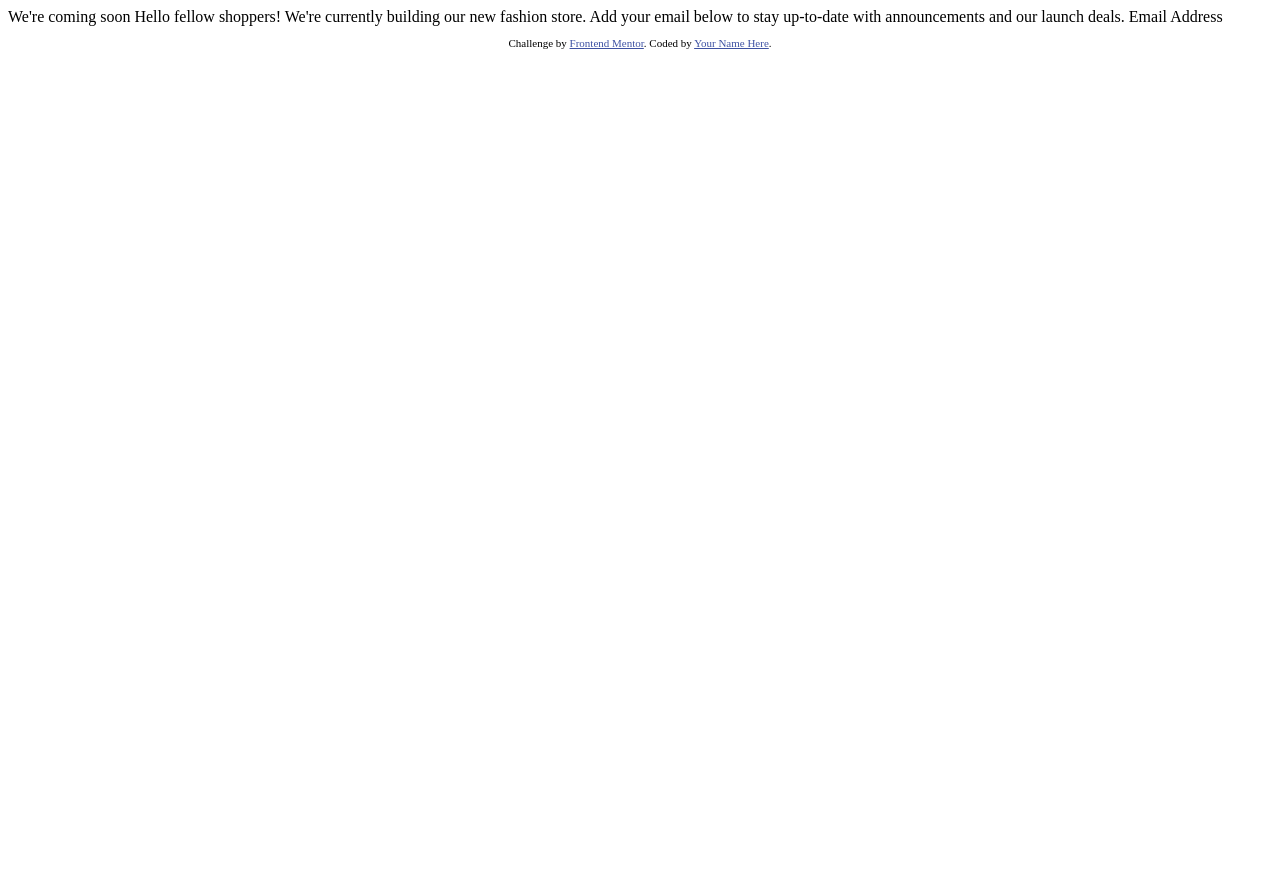
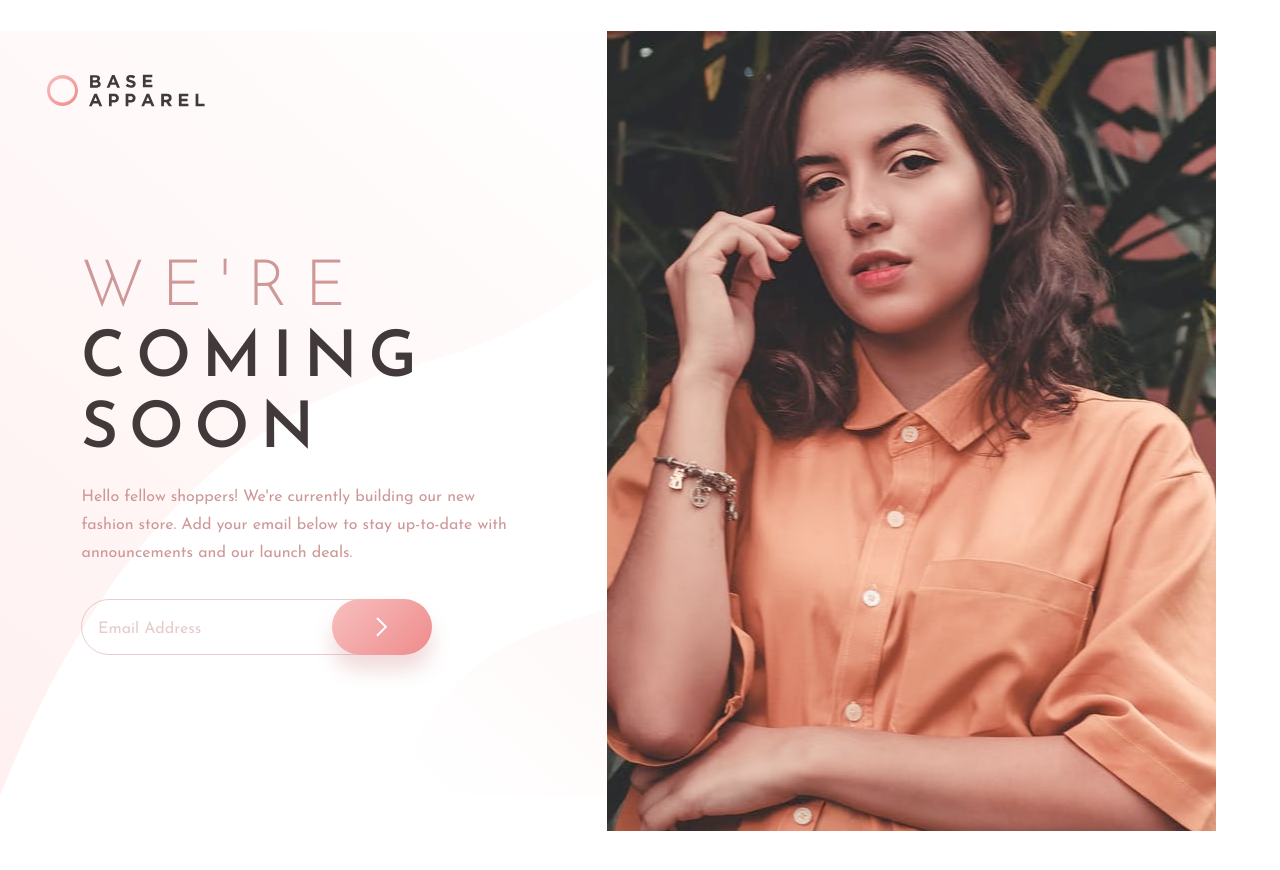
Before and after one commit to KathrynDavies123/coming-soon-page, a plain HTML site: page index.html in a window 1280 px wide. Before the commit the page ends 800 px from the top, so only its background shows below. Drawn offline with Linux system fonts and the light colour scheme.

Commit message:
finished

```diff
--- /dev/null
+++ b/assets/css/style.css
@@ -0,0 +1,259 @@
+@import url("https://fonts.googleapis.com/css2?family=Josefin+Sans:wght@300;400;600&display=swap");
+
+* {
+  margin: 0;
+  padding: 0;
+  box-sizing: border-box;
+}
+
+html {
+  font-family: "Josefin Sans", sans-serif;
+}
+
+section {
+  display: flex;
+  flex-direction: column;
+  align-items: center;
+  gap: 32px;
+  margin-top: 31px;
+}
+
+article {
+  display: flex;
+  flex-direction: column;
+  gap: 16px;
+  align-items: center;
+}
+
+h1 {
+  font-weight: 600;
+  font-size: 40px;
+  line-height: 42px;
+  text-align: center;
+  letter-spacing: 10.8254px;
+  color: #423a3a;
+  text-transform: uppercase;
+  max-width: 311px;
+}
+
+h2 {
+  margin-top: 30px;
+  font-weight: 600;
+  font-size: 28px;
+  line-height: 42px;
+  text-align: center;
+  letter-spacing: 10.8254px;
+  color: #ce9898;
+  text-transform: uppercase;
+}
+
+span {
+  font-weight: 300;
+  font-size: 40px;
+  line-height: 42px;
+  text-align: center;
+  letter-spacing: 10.8254px;
+  color: #ce9898;
+}
+
+p {
+  font-weight: 400;
+  font-size: 14px;
+  line-height: 22px;
+  text-align: center;
+  color: #ce9898;
+  width: 311px;
+}
+
+form {
+  display: flex;
+  margin-top: 16px;
+}
+
+input {
+  font-family: "Josefin Sans";
+  font-weight: 400;
+  font-size: 14px;
+  line-height: 28px;
+  color: #423a3a;
+  border: none;
+  margin-left: 16px;
+  margin-top: 3px;
+  width: 80%;
+}
+
+input::placeholder {
+  font-family: "Josefin Sans";
+  font-weight: 400;
+  font-size: 14px;
+  line-height: 28px;
+  color: #ce9898;
+  mix-blend-mode: normal;
+  opacity: 0.5;
+}
+
+button {
+  background: linear-gradient(135deg, #f8bfbf 0%, #ee8b8b 100%);
+  box-shadow: 0px 15px 20px rgba(198, 110, 110, 0.247569);
+  border-radius: 28px;
+  width: 70px;
+  height: 48px;
+  border: none;
+  display: flex;
+  align-items: center;
+  justify-content: center;
+  margin-left: -60px;
+}
+
+button:hover {
+  background: #f8bfbf;
+  cursor: pointer;
+}
+
+.logocontainer {
+  order: -1;
+  width: 375px;
+}
+
+.logo {
+  width: 100px;
+  height: 20.89px;
+}
+
+.imgcontainer {
+  background-image: url("../images/hero-mobile.jpg");
+  width: 100%;
+  background-repeat: no-repeat;
+  background-position: center;
+  height: 250px;
+}
+
+.formcontainer {
+  display: flex;
+  width: 311px;
+  justify-content: space-between;
+  align-items: center;
+  border: 1px solid #ce989877;
+  border-radius: 28px;
+}
+
+.emailerror,
+.emailerroricon {
+  display: none;
+}
+
+.errorborder {
+  border: 2px solid #f96464;
+}
+
+.emailerroricon {
+  width: 24px;
+  height: 24px;
+  margin-right: 70px;
+}
+
+.emailerror {
+  font-weight: 400;
+  font-size: 13px;
+  line-height: 13px;
+  color: #f96464;
+  text-align: left;
+  margin-left: 26px;
+  margin-top: -8px;
+}
+
+@media (min-width: 1000px) {
+
+  section {
+    flex-direction: row-reverse;
+    gap: 0;
+    align-items: center;
+    justify-content: space-between;
+    padding-right:5%;
+    background-image: url("../images/bg-pattern-desktop.svg");
+    background-repeat: no-repeat;
+    background-size: 62%;
+
+  }
+
+  article {
+    width: 50%;
+    height: 404px;
+  }
+
+  h1 {
+    font-weight: 600;
+    font-size: 64px;
+    line-height: 71px;
+    letter-spacing: 15;
+    color: #423a3a;
+    text-align: left;
+    max-width: 445px;
+  }
+
+  span {
+    font-weight: 300;
+    font-size: 64px;
+    line-height: 64px;
+    letter-spacing: 17.3206px;
+    color: #ce9898;
+  }
+
+  p {
+    font-weight: 400;
+    font-size: 16px;
+    line-height: 28px;
+    color: #ce9898;
+    width: 100%;
+    text-align: left;
+    width: 444px;
+  }
+
+  form {
+    width: 445px;
+    height: 56px;
+  }
+
+  button {
+    width: 100px;
+    height: 56px;
+  }
+
+  input {
+    background: none;
+    font-weight: 400;
+    font-size: 16px;
+    line-height: 28px;
+    color: #423a3a;
+  }
+
+  input::placeholder {
+    font-size: 16px;
+  }
+
+  .logocontainer {
+    position: absolute;
+    top: 74px;
+    right: 67%;
+    display: flex;
+    justify-content: flex-start;
+  }
+
+  .logo {
+    width: 158px;
+    height: 33px;
+  }
+
+  .imgcontainer {
+    background-image: url("../images/hero-desktop.jpg");
+    background-position: top;
+    width: 610px;
+    height: 850px;
+  }
+}
+
+@media (min-width: 1400px) {
+  h1 {
+    letter-spacing: 17.3206px;
+  }
+}
--- /dev/null
+++ b/assets/js/script.js
@@ -0,0 +1,26 @@
+let submitbutton = document.querySelector(".submitbutton");
+let emailinputfield = document.querySelector(".emailinputfield");
+let newsletterform = document.querySelector(".newsletterform");
+let formcontainer = document.querySelector(".formcontainer");
+let emailerroricon = document.querySelector(".emailerroricon");
+let emailerrormessage = document.querySelector(".emailerror");
+
+function validateEmail(email) {
+  let re = /\S+@\S+\.\S+/;
+  return re.test(email);
+}
+
+submitbutton.addEventListener("click", function (event) {
+  event.preventDefault();
+  let emailinputvalue = emailinputfield.value;
+  if (validateEmail(emailinputvalue)) {
+    newsletterform.innerHTML = "<h2>Thank you!</h2>";
+    emailerroricon.style.display = "none";
+    emailerrormessage.style.display = "none";
+  }
+  else {
+    emailerroricon.style.display = "inline";
+    emailerrormessage.style.display = "block"
+    formcontainer.classList.add("errorborder");
+  }
+});
--- a/index.html
+++ b/index.html
@@ -1,33 +1,57 @@
 <!DOCTYPE html>
 <html lang="en">
   <head>
-  <meta charset="UTF-8">
-  <meta name="viewport" content="width=device-width, initial-scale=1.0"> <!-- displays site properly based on user's device -->
-
-  <link rel="icon" type="image/png" sizes="32x32" href="./images/favicon-32x32.png">
-
+    <meta charset="UTF-8" />
+    <meta name="viewport" content="width=device-width, initial-scale=1.0" />
+    <link
+      rel="icon"
+      type="image/png"
+      sizes="32x32"
+      href="./images/favicon-32x32.png"
+    />
+    <link rel="stylesheet" href="./assets/css/style.css" />
     <title>Frontend Mentor | Base Apparel coming soon page</title>
-
-  <!-- Feel free to remove these styles or customise in your own stylesheet 👍 -->
-  <style>
-    .attribution { font-size: 11px; text-align: center; }
-    .attribution a { color: hsl(228, 45%, 44%); }
-  </style>
   </head>
   <body>
-
-  We're coming soon
-
-  Hello fellow shoppers! We're currently building our new fashion store.
-  Add your email below to stay up-to-date with announcements and our launch deals.
-
-  Email Address
-
-  <footer>
-    <p class="attribution">
-      Challenge by <a href="https://www.frontendmentor.io?ref=challenge" target="_blank">Frontend Mentor</a>.
-      Coded by <a href="#">Your Name Here</a>.
+    <main>
+      <section>
+        <div class="imgcontainer"></div>
+        <div class="logocontainer"><img
+        src="./assets/images/logo.svg"
+        alt="base apparel logo"
+        class="logo"
+      /></div>
+        <article>
+          <h1><span>We're</span> coming soon</h1>
+          <p>
+            Hello fellow shoppers! We're currently building our new fashion
+            store. Add your email below to stay up-to-date with announcements
+            and our launch deals.
           </p>
-  </footer>
+          <form class="newsletterform">
+            <div class="formcontainer">
+              <input
+                type="email"
+                placeholder="Email Address"
+                class="emailinputfield"
+              />
+              <img
+                src="./assets/images/icon-error.svg"
+                alt="error icon"
+                class="emailerroricon"
+              />
+            </div>
+            <button type="submit" class="submitbutton">
+              <img
+                src="./assets/images/icon-arrow.svg"
+                alt="submit button arrow icon"
+              />
+            </button>
+          </form>
+          <p class="emailerror">Please provide a valid email</p>
+        </article>
+      </section>
+    </main>
+    <script src="./assets/js/script.js"></script>
   </body>
 </html>
```
Also changed, not shown: assets/images/bg-pattern-desktop.svg (added), assets/images/favicon-32x32.png (added), assets/images/hero-desktop.jpg (added), assets/images/hero-mobile.jpg (added), assets/images/icon-arrow.svg (added), assets/images/icon-error.svg (added), assets/images/logo.svg (added). Lines whose indentation alone changed are shown as unchanged.
